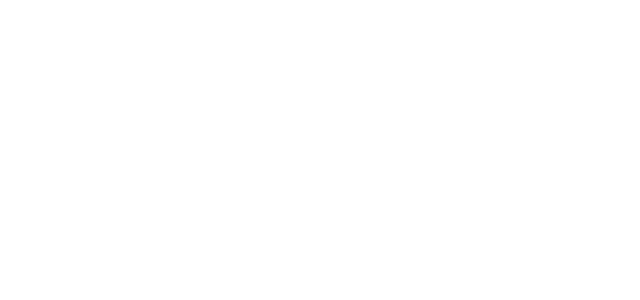
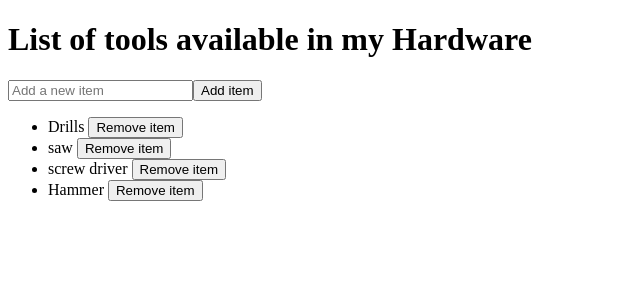
Before and after one commit to Koronuma4Dev/LatestAngularComponents, an Angular app: page /toollist in a window 1280 px wide. Before the commit this address led to /. Shown: the top 300 px of the page, without its empty margins (0-640 px from the left). Built offline with nearby package versions, Linux system fonts and the light colour scheme.

Commit message:
Tool list added

```diff
--- a/src/app/app-routing.module.ts
+++ b/src/app/app-routing.module.ts
@@ -14,7 +14,7 @@ import { SubjectlistComponent } from './component/subjectlist/subjectlist.compon
 import { SportlistComponent } from './component/sportlist/sportlist.component';
 import { VegetableslistComponent } from './component/vegetableslist/vegetableslist.component';
 import { AnimallistComponent } from './component/animallist/animallist.component';
-
+import { ToollistComponent } from './component/toollist/toollist.component';
 
 
 
@@ -33,6 +33,10 @@ const routes: Routes = [
   {path: 'sportlist', component:SportlistComponent},
   {path: 'vegetableslist', component:VegetableslistComponent},
   {path: 'animallist', component:AnimallistComponent},
+  {path: 'toollist', component:ToollistComponent},
+
+
+
 
 
 
--- a/src/app/app.module.ts
+++ b/src/app/app.module.ts
@@ -18,6 +18,7 @@ import { SubjectlistComponent } from './component/subjectlist/subjectlist.compon
 import { SportlistComponent } from './component/sportlist/sportlist.component';
 import { VegetableslistComponent } from './component/vegetableslist/vegetableslist.component';
 import { AnimallistComponent } from './component/animallist/animallist.component';
+import { ToollistComponent } from './component/toollist/toollist.component';
 
 @NgModule({
   declarations: [
@@ -37,7 +38,8 @@ import { AnimallistComponent } from './component/animallist/animallist.component
       SubjectlistComponent,
       SportlistComponent,
       VegetableslistComponent,
-      AnimallistComponent
+      AnimallistComponent,
+      ToollistComponent
   ],
   imports: [
     BrowserModule,
--- a/src/app/component/navigate/navigate.component.html
+++ b/src/app/component/navigate/navigate.component.html
@@ -16,7 +16,7 @@
 <button><a  routerLink ='/sportlist'>Sport list</a></button>
 <button><a  routerLink ='/vegetableslist'>Vegetable list</a></button>
 <button><a  routerLink ='/animallist'>Animal list</a></button>
-<button><a  routerLink ='/'>Tool list</a></button>
+<button><a  routerLink ='/toollist'>Tool list</a></button>
 <button><a  routerLink ='/'>Language list</a></button>
 <button><a  routerLink ='/'>Game list</a></button>
 <button><a  routerLink ='/'>Software list</a></button>
--- /dev/null
+++ b/src/app/component/toollist/toollist.component.html
@@ -0,0 +1,17 @@
+
+<h1>List of tools available in my Hardware</h1>
+
+<div class="Input-container">
+    <input type="text" #toolInput placeholder="Add a new item">
+
+    <button (click)="addTool(toolInput)">Add item</button>
+</div>
+
+<ul>
+    <li *ngFor="let tool of toollist; let i = index">
+        {{ tool }}
+
+        <button (click)="removeTool(i)">Remove item</button>
+
+    </li>
+</ul>
--- /dev/null
+++ b/src/app/component/toollist/toollist.component.ts
@@ -0,0 +1,23 @@
+import { Component } from '@angular/core';
+
+@Component({
+  selector: 'app-toollist',
+  templateUrl: './toollist.component.html',
+  styleUrl: './toollist.component.css'
+})
+export class ToollistComponent {
+
+  toollist:string[]=['Drills', 'saw', 'screw driver', 'Hammer'];
+
+  addTool(toolInput: HTMLInputElement){
+    const tool = toolInput.value.trim();
+
+    if(tool){
+      this.toollist.push(tool);
+      toolInput.value='';
+    }
+  }
+  removeTool(index: number){
+    this.toollist.splice(index, 1);
+  }
+}
```
Also changed, not shown: src/app/component/toollist/toollist.component.css (added), 1 other file (tests, documents, lock files or other folders).
